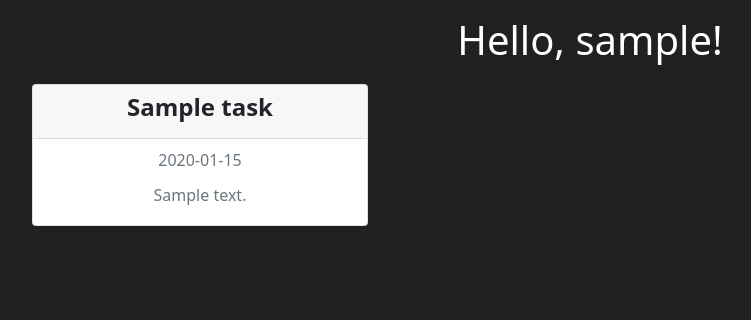
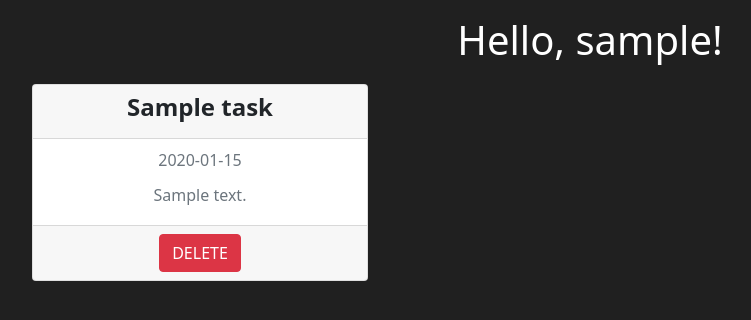
Before and after one commit to ratama98/assignment-2-repository, a Django app: page /todolist/ in a window 1280 px wide. Shown: the part 56-376 px from the top of the page, without its empty margins (50-801 px from the left). Run offline with Django 4.2, Linux system fonts and the light colour scheme; a user stored in the database is signed in; tables that the repository leaves empty hold one stand-in row (values such as "Sample post").

Commit message:
Assignment 6 bonus

```diff
--- a/templates/base.html
+++ b/templates/base.html
@@ -8,6 +8,7 @@
   <link rel="stylesheet" href="{% static 'css/style.css' %}">
 
   <link rel="stylesheet" href="https://cdn.jsdelivr.net/npm/bootstrap@4.1.3/dist/css/bootstrap.min.css" integrity="sha384-MCw98/SFnGE8fJT3GXwEOngsV7Zt27NXFoaoApmYm81iuXoPkFOJwJ8ERdknLPMO" crossorigin="anonymous">
+  <script src="https://ajax.googleapis.com/ajax/libs/jquery/3.6.0/jquery.min.js"></script>
   <link href="https://cdn.jsdelivr.net/npm/bootstrap@5.0.2/dist/css/bootstrap.min.css" rel="stylesheet" integrity="sha384-EVSTQN3/azprG1Anm3QDgpJLIm9Nao0Yz1ztcQTwFspd3yD65VohhpuuCOmLASjC" crossorigin="anonymous">
   {% block meta %}
   {% endblock meta %}
--- a/todolist/templates/todolist.html
+++ b/todolist/templates/todolist.html
@@ -103,6 +103,9 @@
                     <h6 class="card-subtitle text-muted">${item.fields.date}</p>
                     <p class="card-text overflow-information">${item.fields.description}</p>
                 </div>
+                <div class="card-footer">
+                    <button class="btn btn-danger" onClick="deleteUser(${item.pk})">DELETE</button>
+                </div>
             </div>
         </div>`
         })
@@ -120,15 +123,16 @@
     return false
   }
 
-//   function deleteTodo() {
-//     fetch('/todolist/delete/json/' + id, {
-//             method: 'DELETE',
-//         }).then(refreshTodo)
-//     return false
-//   }
+  function deleteUser(id) {
+    $.ajax({
+        url: `delete/${id}`,
+        success: function () {
+            refreshTodo()
+        }
+    });
+  }
 
   document.getElementById("add").onclick = addTodo
-//   document.getElementById("delete").onclick = deleteTodo
   refreshTodo()
 </script>
 
--- a/todolist/urls.py
+++ b/todolist/urls.py
@@ -6,6 +6,8 @@ from todolist.views import logout_user
 from todolist.views import add_task
 from todolist.views import show_json
 from todolist.views import add
+from todolist.views import delete
+
 
 # TODO: Implement Routings Here
 
@@ -19,4 +21,5 @@ urlpatterns = [
     path('create-task/', add_task, name='create-task'),
     path('json/', show_json, name='json'),
     path('add/', add, name='add'),
+    path('delete/<int:id>', delete, name='delete'),
 ]
--- a/todolist/views.py
+++ b/todolist/views.py
@@ -27,6 +27,11 @@ def show_html(request):
     }
 
     return render(request, "todolist.html", context)
+
+def delete(request, id):
+    task = Task.objects.get(id=id)
+    task.delete()
+    return redirect('todolist:show_html')
 
 def show_json(request):
     data = Task.objects.filter(user=request.user)
```
